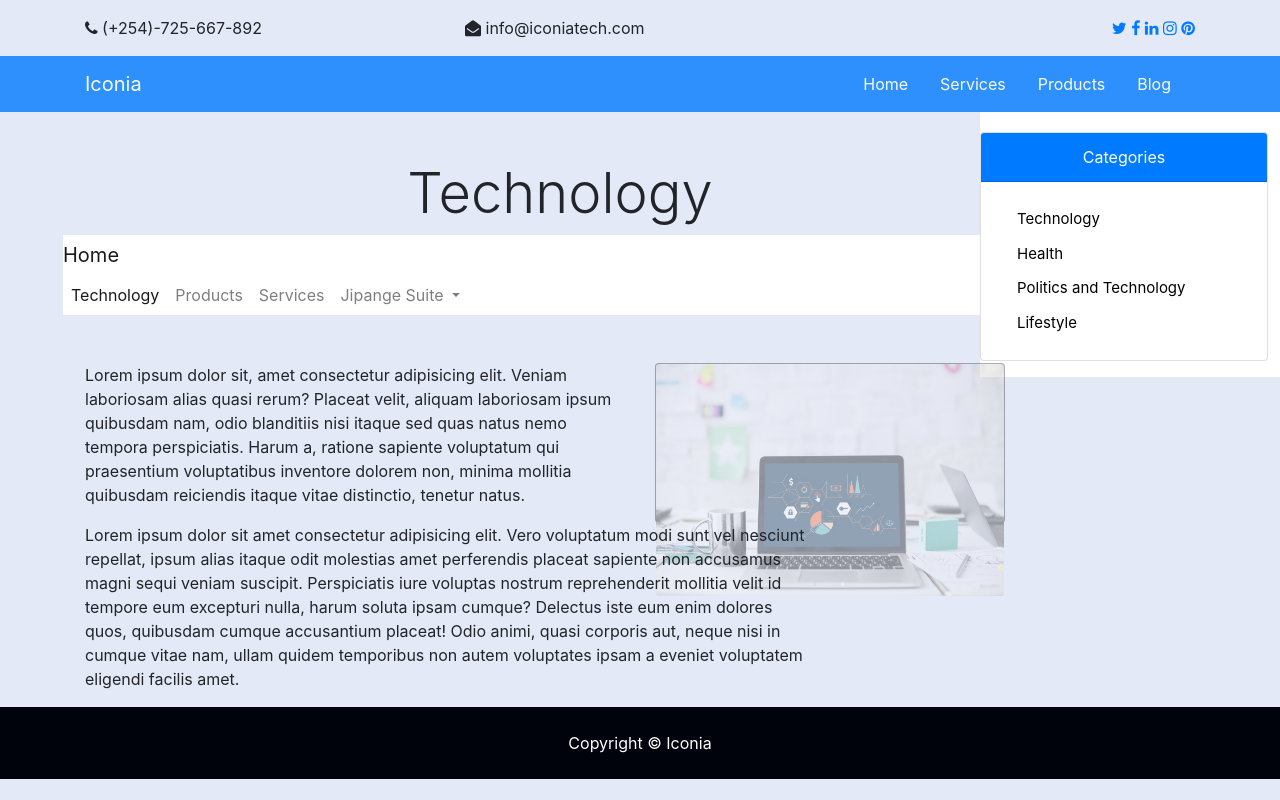
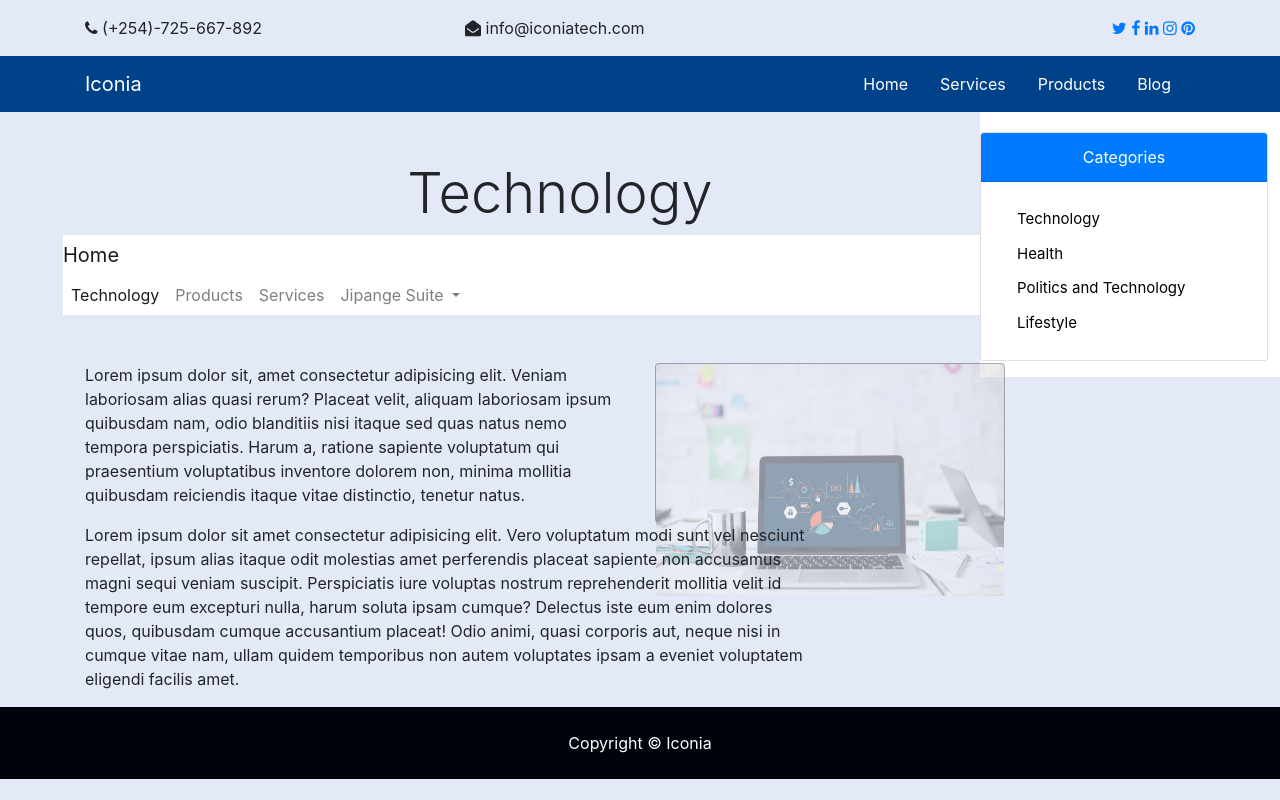
Before and after one commit to voke254/iconiawebsite, a plain HTML site: page blog.html in a window 1280 px wide. Drawn offline with nearby package versions, Linux system fonts and the light colour scheme; files whose address does not match are found by name.

Commit message:
[Finishes#173465795]completed the styling of the single blog template

```diff
--- a/blog.html
+++ b/blog.html
@@ -51,7 +51,7 @@
         </div>
       </section>
           <!-- Navbar -->
-      <nav class="navbar navbar-expand-lg navbar-dark bg-primary sticky-top">
+      <nav class="navbar navbar-expand-lg navbar-dark sticky-top">
         <div class="container">
           <a class="navbar-brand logo" href="index.html">
             Iconia
--- a/css/style.css
+++ b/css/style.css
@@ -7,8 +7,8 @@
 }
 
 .navbar{
-    background-color:#007bff!important;
-    opacity: 0.8;
+    background-color: #004289;;
+    opacity: 1;
 }
 
 body{
```
Also changed, not shown: blogpage.html (+1 -1 lines), index.html (+1 -1 lines), productspage.html (+1 -1 lines), services.html (+1 -1 lines).
